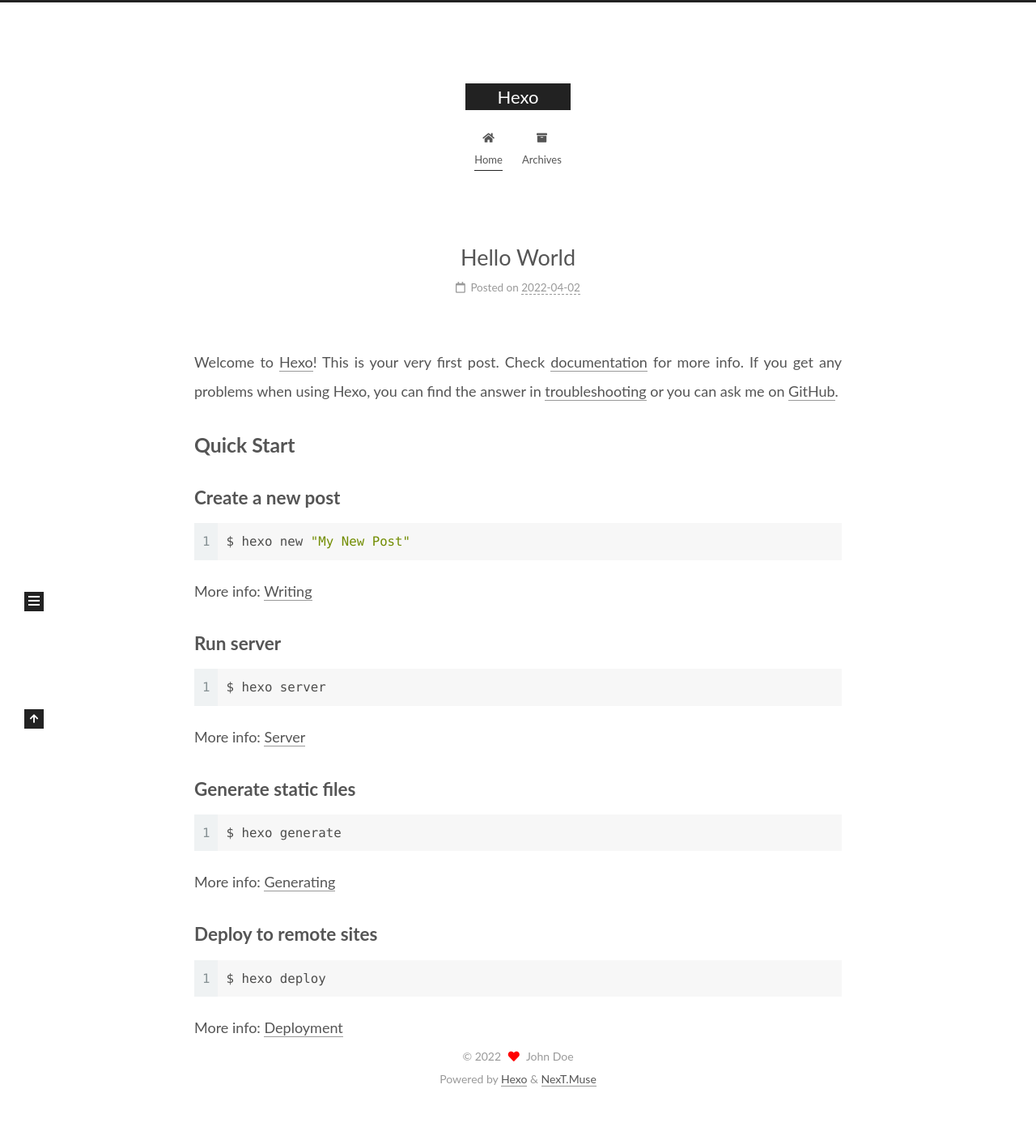
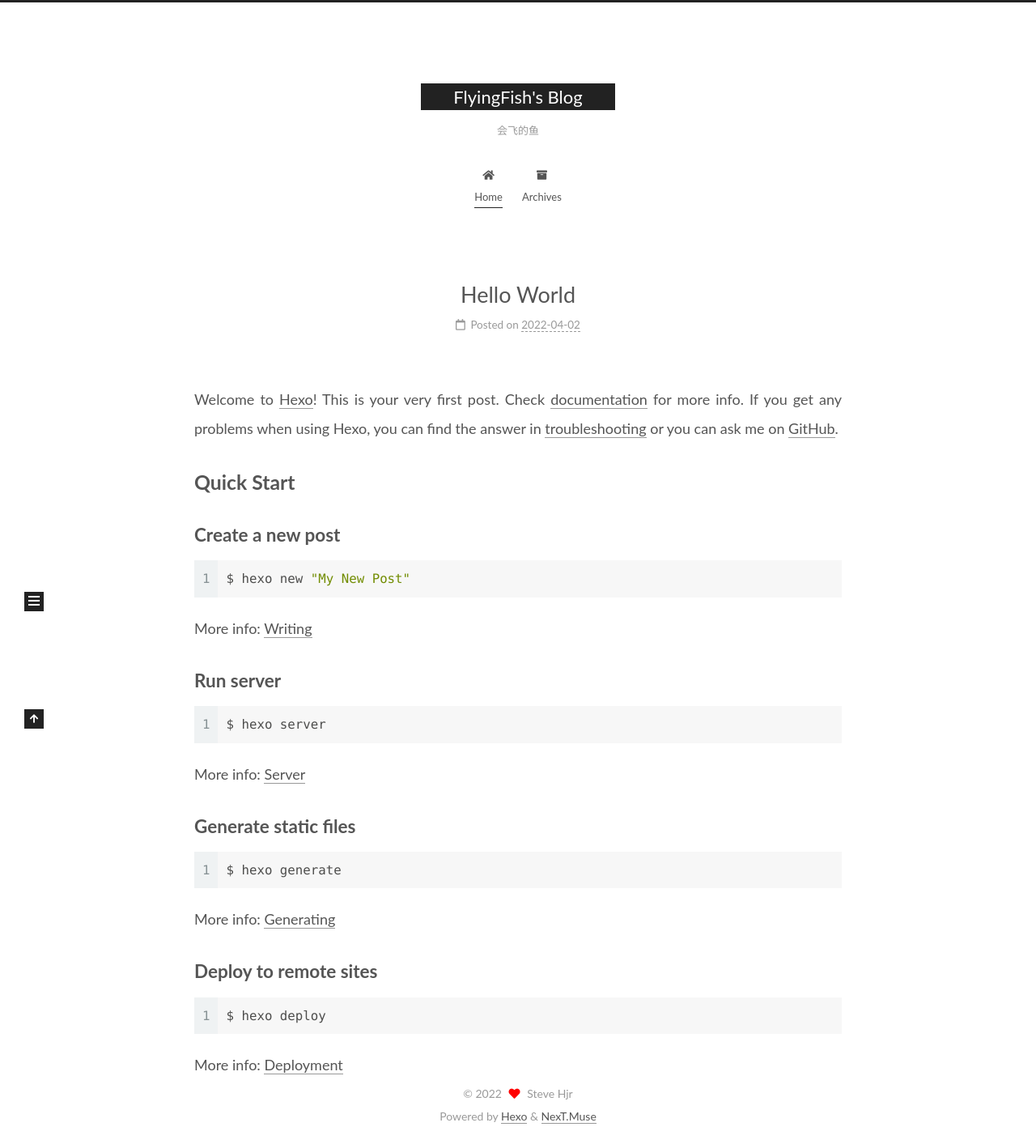
Before and after one commit to PenguinQwQ/UltraHjr.github.io, a plain HTML site: page index.html in a window 1280 px wide. Shown: the whole page at 81% size. Before the commit the page ends 1367 px from the top, so only its background shows below. Drawn offline with Linux system fonts and the light colour scheme.

Commit message:
Site updated: 2022-04-02 16:24:26

```diff
--- a/index.html
+++ b/index.html
@@ -20,12 +20,14 @@
     var CONFIG = {"hostname":"ultrahjr.github.io","root":"/","scheme":"Muse","version":"7.8.0","exturl":false,"sidebar":{"position":"left","display":"post","padding":18,"offset":12,"onmobile":false},"copycode":{"enable":false,"show_result":false,"style":null},"back2top":{"enable":true,"sidebar":false,"scrollpercent":false},"bookmark":{"enable":false,"color":"#222","save":"auto"},"fancybox":false,"mediumzoom":false,"lazyload":false,"pangu":false,"comments":{"style":"tabs","active":null,"storage":true,"lazyload":false,"nav":null},"algolia":{"hits":{"per_page":10},"labels":{"input_placeholder":"Search for Posts","hits_empty":"We didn't find any results for the search: ${query}","hits_stats":"${hits} results found in ${time} ms"}},"localsearch":{"enable":false,"trigger":"auto","top_n_per_article":1,"unescape":false,"preload":false},"motion":{"enable":true,"async":false,"transition":{"post_block":"fadeIn","post_header":"slideDownIn","post_body":"slideDownIn","coll_header":"slideLeftIn","sidebar":"slideUpIn"}}};
   </script>
 
-  <meta property="og:type" content="website">
-<meta property="og:title" content="Hexo">
+  <meta name="description" content="Stay Hungry. Stay Foolish">
+<meta property="og:type" content="website">
+<meta property="og:title" content="FlyingFish&#39;s Blog">
 <meta property="og:url" content="https://ultrahjr.github.io/index.html">
-<meta property="og:site_name" content="Hexo">
+<meta property="og:site_name" content="FlyingFish&#39;s Blog">
+<meta property="og:description" content="Stay Hungry. Stay Foolish">
 <meta property="og:locale" content="en_US">
-<meta property="article:author" content="John Doe">
+<meta property="article:author" content="Steve Hjr">
 <meta name="twitter:card" content="summary">
 
 <link rel="canonical" href="https://ultrahjr.github.io/">
@@ -41,7 +43,7 @@
   };
 </script>
 
-  <title>Hexo</title>
+  <title>FlyingFish's Blog</title>
 
 
 
@@ -92,9 +94,10 @@
 
     <a href="/" class="brand" rel="start">
       <span class="logo-line-before"><i></i></span>
-      <h1 class="site-title">Hexo</h1>
+      <h1 class="site-title">FlyingFish's Blog</h1>
       <span class="logo-line-after"><i></i></span>
     </a>
+      <p class="site-subtitle" itemprop="description">会飞的鱼</p>
   </div>
 
   <div class="site-nav-right">
@@ -149,12 +152,12 @@
 
     <span hidden itemprop="author" itemscope itemtype="http://schema.org/Person">
       <meta itemprop="image" content="/images/avatar.gif">
-      <meta itemprop="name" content="John Doe">
-      <meta itemprop="description" content="">
+      <meta itemprop="name" content="Steve Hjr">
+      <meta itemprop="description" content="Stay Hungry. Stay Foolish">
     </span>
 
     <span hidden itemprop="publisher" itemscope itemtype="http://schema.org/Organization">
-      <meta itemprop="name" content="Hexo">
+      <meta itemprop="name" content="FlyingFish's Blog">
     </span>
       <header class="post-header">
         <h2 class="post-title" itemprop="name headline">
@@ -269,8 +272,8 @@
 
       <div class="site-overview-wrap sidebar-panel">
         <div class="site-author motion-element" itemprop="author" itemscope itemtype="http://schema.org/Person">
-  <p class="site-author-name" itemprop="name">John Doe</p>
-  <div class="site-description" itemprop="description"></div>
+  <p class="site-author-name" itemprop="name">Steve Hjr</p>
+  <div class="site-description" itemprop="description">Stay Hungry. Stay Foolish</div>
 </div>
 <div class="site-state-wrap motion-element">
   <nav class="site-state">
@@ -309,7 +312,7 @@
   <span class="with-love">
     <i class="fa fa-heart"></i>
   </span>
-  <span class="author" itemprop="copyrightHolder">John Doe</span>
+  <span class="author" itemprop="copyrightHolder">Steve Hjr</span>
 </div>
   <div class="powered-by">Powered by <a href="https://hexo.io/" class="theme-link" rel="noopener" target="_blank">Hexo</a> & <a href="https://muse.theme-next.org/" class="theme-link" rel="noopener" target="_blank">NexT.Muse</a>
   </div>
```
Also changed, not shown: 2022/04/02/hello-world/index.html (+11 -10 lines), archives/2022/04/index.html (+12 -9 lines), archives/2022/index.html (+12 -9 lines), archives/index.html (+12 -9 lines).
